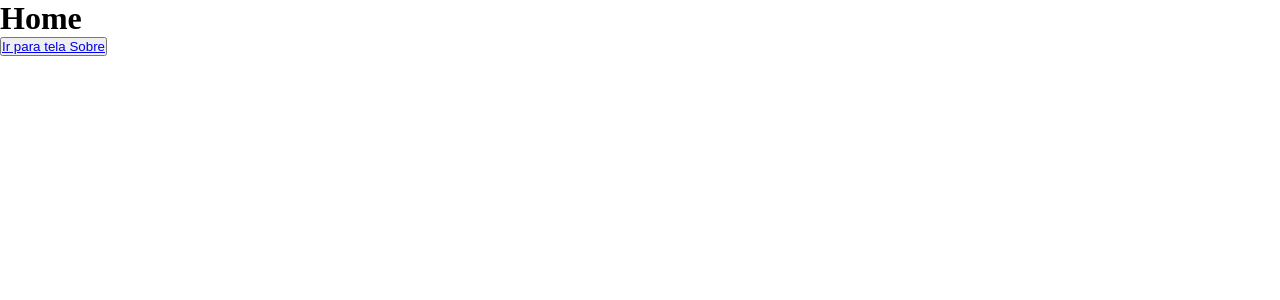
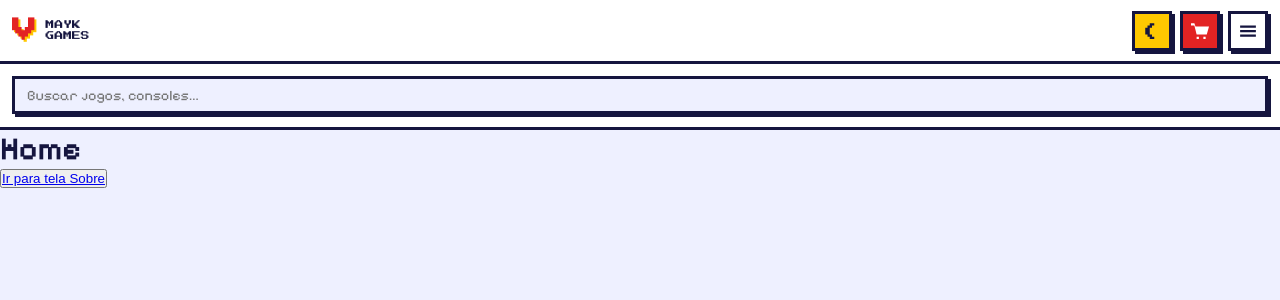
Before and after one commit to rTanure/desafio-visaojr, a React (Vite) app: page / in a window 1280 px wide. Shown: the top 300 px of the page. Built offline with nearby package versions, Linux system fonts and the light colour scheme.

Commit message:
feat: cria Header e HeaderLayout (#2)

```diff
--- a/index.html
+++ b/index.html
@@ -1,9 +1,12 @@
 <!doctype html>
-<html lang="en">
+<html lang="pt-BR">
   <head>
     <meta charset="UTF-8" />
     <link rel="icon" type="image/svg+xml" href="/favicon.svg" />
     <meta name="viewport" content="width=device-width, initial-scale=1.0" />
+    <link rel="preconnect" href="https://fonts.googleapis.com" />
+    <link rel="preconnect" href="https://fonts.gstatic.com" crossorigin />
+    <link href="https://fonts.googleapis.com/css2?family=Pixelify+Sans:wght@400;600&family=Press+Start+2P&display=swap" rel="stylesheet" />
     <title>desafio-visaojr</title>
   </head>
   <body>
--- /dev/null
+++ b/src/components/Header/Header.module.css
@@ -0,0 +1,116 @@
+.header {
+    position: fixed;
+    top: 0;
+    left: 0;
+    right: 0;
+    z-index: 100;
+    background: #fff;
+}
+
+.top {
+    height: 64px;
+    display: flex;
+    align-items: center;
+    justify-content: space-between;
+    padding: 0 0.75rem;
+    border-bottom: 3px solid var(--navy);
+}
+
+.logo {
+    display: flex;
+    align-items: center;
+    gap: 0.5rem;
+    font-family: var(--font-pixel);
+    font-size: 0.55rem;
+    line-height: 1.3;
+    color: var(--navy);
+    text-decoration: none;
+}
+
+.mark {
+    font-size: 1.6rem;
+    color: var(--red);
+    text-shadow: 2px 2px 0 var(--yellow);
+}
+
+.actions {
+    display: flex;
+    gap: 0.5rem;
+}
+
+.iconBtn {
+    position: relative;
+    display: inline-flex;
+    align-items: center;
+    justify-content: center;
+    gap: 0.25rem;
+    min-width: 40px;
+    height: 40px;
+    padding: 0 0.5rem;
+    font-family: var(--font-pixel);
+    font-size: 0.55rem;
+    color: var(--navy);
+    background: #fff;
+    border: 3px solid var(--navy);
+    box-shadow: 3px 3px 0 var(--navy);
+    cursor: pointer;
+}
+
+.iconBtn:active {
+    transform: translate(2px, 2px);
+    box-shadow: 1px 1px 0 var(--navy);
+}
+
+.iconBtn:focus-visible {
+    outline: 3px solid #1e88e5;
+    outline-offset: 2px;
+}
+
+.moon { background: var(--yellow); }
+.cart { background: var(--red); color: #fff; }
+
+.count { color: #fff; }
+
+.menu {
+    display: flex;
+    flex-direction: column;
+    background: #fff;
+    border-bottom: 3px solid var(--navy);
+}
+
+.menu a {
+    padding: 0.9rem 1rem;
+    font-family: var(--font-pixel);
+    font-size: 0.65rem;
+    color: var(--navy);
+    text-decoration: none;
+    border-top: 2px dashed #c9cdf5;
+}
+
+.menu a:first-child { border-top: none; }
+.menu a:hover,
+.menu a[aria-current="page"] { background: var(--yellow); }
+
+.search {
+    height: 66px;
+    padding: 12px;
+    background: #fff;
+    border-bottom: 3px solid var(--navy);
+}
+
+.search input {
+    width: 100%;
+    height: 38px;
+    padding: 0 0.75rem;
+    font-family: var(--font-body);
+    font-size: 0.9rem;
+    color: var(--navy);
+    background: var(--lavender);
+    border: 3px solid var(--navy);
+    box-shadow: 3px 3px 0 var(--navy);
+}
+
+.search input:focus-visible {
+    outline: 3px solid #1e88e5;
+    outline-offset: 2px;
+}
--- /dev/null
+++ b/src/components/Header/Header.tsx
@@ -0,0 +1,83 @@
+import { useState } from "react";
+import { Link, NavLink } from "react-router-dom";
+import styles from "./Header.module.css";
+
+type HeaderProps = {
+    cartCount?: number;
+};
+
+function MoonIcon() {
+    return (
+        <svg viewBox="0 0 16 16" width="18" height="18" fill="currentColor" aria-hidden="true">
+            <path d="M6 1h4v2H8v2H6v6h2v2h2v2H6v-2H4v-2H2V5h2V3h2z" />
+        </svg>
+    );
+}
+
+function CartIcon() {
+    return (
+        <svg viewBox="0 0 16 16" width="18" height="18" fill="currentColor" aria-hidden="true">
+            <path d="M0 1h3l1 3h12l-2 7H5L3 3H0zM5 13h2v2H5zm6 0h2v2h-2z" />
+        </svg>
+    );
+}
+
+function MenuIcon() {
+    return (
+        <svg viewBox="0 0 16 16" width="18" height="18" fill="currentColor" aria-hidden="true">
+            <path d="M1 3h14v2H1zm0 4h14v2H1zm0 4h14v2H1z" />
+        </svg>
+    );
+}
+
+export function Header({ cartCount = 0 }: HeaderProps) {
+    const [menuOpen, setMenuOpen] = useState(false);
+    const closeMenu = () => setMenuOpen(false);
+
+    return (
+        <header className={styles.header}>
+            <div className={styles.top}>
+                {/* TODO: trocar pelo logo exportado do Figma */}
+                <Link to="/" className={styles.logo} onClick={closeMenu}>
+                    <span className={styles.mark} aria-hidden="true">V</span>
+                    <span>MAYK<br />GAMES</span>
+                </Link>
+
+                <div className={styles.actions}>
+                    <button type="button" className={`${styles.iconBtn} ${styles.moon}`} aria-label="Alternar tema">
+                        <MoonIcon />
+                    </button>
+                    <button
+                        type="button"
+                        className={`${styles.iconBtn} ${styles.cart}`}
+                        aria-label={`Carrinho com ${cartCount} itens`}
+                    >
+                        <CartIcon />
+                        {cartCount > 0 && <span className={styles.count}>{cartCount}</span>}
+                    </button>
+                    <button
+                        type="button"
+                        className={styles.iconBtn}
+                        aria-label="Menu"
+                        aria-expanded={menuOpen}
+                        aria-controls="menu-principal"
+                        onClick={() => setMenuOpen((open) => !open)}
+                    >
+                        <MenuIcon />
+                    </button>
+                </div>
+            </div>
+
+            {menuOpen && (
+                <nav id="menu-principal" className={styles.menu}>
+                    <NavLink to="/" end onClick={closeMenu}>Início</NavLink>
+                    <NavLink to="/sobre" onClick={closeMenu}>Sobre</NavLink>
+                </nav>
+            )}
+
+            <div className={styles.search}>
+                <input type="search" placeholder="Buscar jogos, consoles..." aria-label="Buscar jogos e consoles" />
+            </div>
+        </header>
+    );
+}
--- a/src/index.css
+++ b/src/index.css
@@ -1,5 +1,25 @@
+:root {
+    --navy: #15153f;
+    --sky: #6eb3ff;
+    --lavender: #eef0ff;
+    --yellow: #ffc800;
+    --red: #e32323;
+    --blue: #1a52c8;
+    --green: #2aa84a;
+
+    --header-height: 130px;
+    --font-pixel: "Press Start 2P", monospace;
+    --font-body: "Pixelify Sans", system-ui, sans-serif;
+}
+
 * {
     margin: 0;
     padding: 0;
     box-sizing: border-box;
 }
+
+body {
+    font-family: var(--font-body);
+    color: var(--navy);
+    background: var(--lavender);
+}
--- /dev/null
+++ b/src/layouts/HeaderLayout.tsx
@@ -0,0 +1,13 @@
+import { Outlet } from "react-router-dom";
+import { Header } from "../components/Header/Header";
+
+export function HeaderLayout() {
+    return (
+        <>
+            <Header />
+            <main style={{ paddingTop: "var(--header-height)" }}>
+                <Outlet />
+            </main>
+        </>
+    );
+}
--- a/src/routes.tsx
+++ b/src/routes.tsx
@@ -1,8 +1,12 @@
 import type { RouteObject } from "react-router-dom";
+import { HeaderLayout } from "./layouts/HeaderLayout";
 import { Home } from "./pages/Home";
 import { Sobre } from "./pages/Sobre";
 
 export const routes: RouteObject[] = [
+    {
+        element: <HeaderLayout />,
+        children: [
             {
                 path: "/",
                 element: <Home />
@@ -12,3 +16,5 @@ export const routes: RouteObject[] = [
                 element: <Sobre />
             }
         ]
+    }
+];
```
Lines whose indentation alone changed are shown as unchanged.
